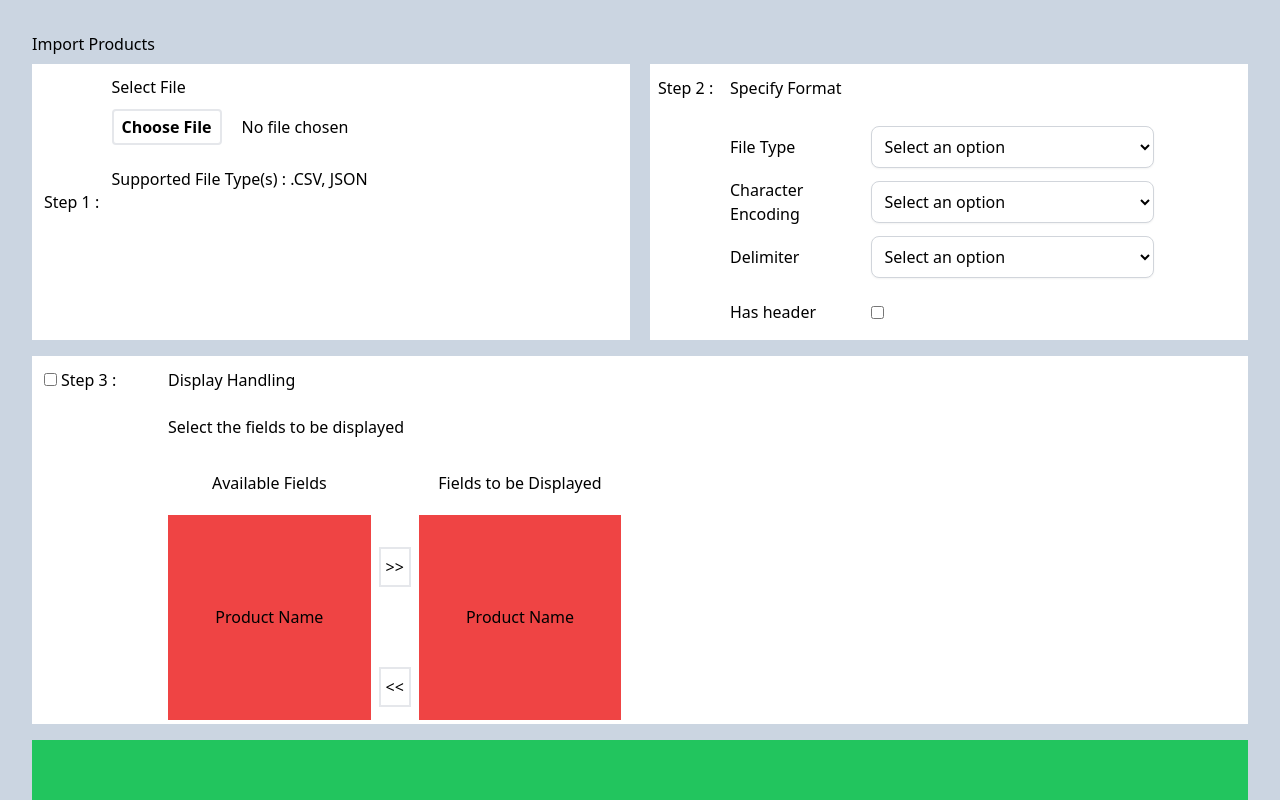
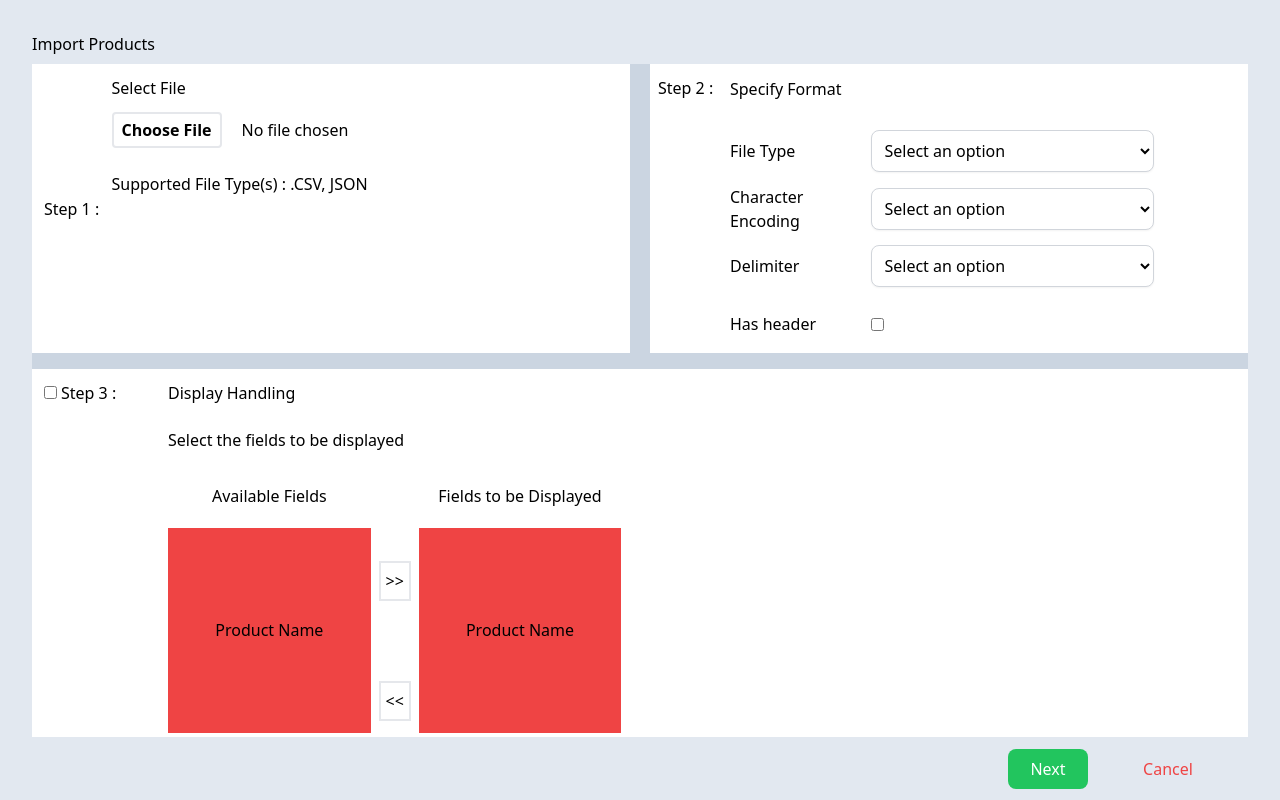
Before and after one commit to Unmesh3006/ZenTrades-Task2, a React (Create React App) app: page / in a window 1280 px wide. Built offline with nearby package versions, Linux system fonts and the light colour scheme.

Commit message:
added buttons

```diff
--- a/src/components/page.component.tsx
+++ b/src/components/page.component.tsx
@@ -75,7 +75,7 @@ const Page: any = () => {
 
   return (
     <>
-      <div className="bg-slate-300 h-screen w-screen flex">
+      <div className="bg-slate-200 h-screen w-screen flex">
         <div className="m-8 w-full">
           <div>Import Products</div>
           <div className="h-2"></div>
@@ -193,7 +193,7 @@ const Page: any = () => {
                 </div>
               </div>
             </div>
-             <div className="w-full h-1/2 bg-white my-4 flex">
+             <div className="w-full h-1/2 bg-white mt-4 flex">
               <div className="w-28 h-full m-3 flex">
                 <div className="">
                   <input type="checkbox" />
@@ -244,7 +244,18 @@ const Page: any = () => {
                 </div>
               </div>
             </div>
-            <div className="w-full h-16 bg-green-500"></div>
+            <div className="w-full h-16 flex justify-end bg-slate-200">
+              <div className="w-20 h-full flex justify-center items-center">
+                <button className="w-32 h-10 bg-green-500 rounded-lg text-white">
+                  Next
+                </button>
+              </div>
+              <div className="w-20 h-full flex justify-center items-center mx-10">
+                <button className="w-32 h-10 rounded-lg text-red-500">
+                  Cancel
+                </button>
+              </div>
+            </div>
           </div>
         </div>
       </div>
```
